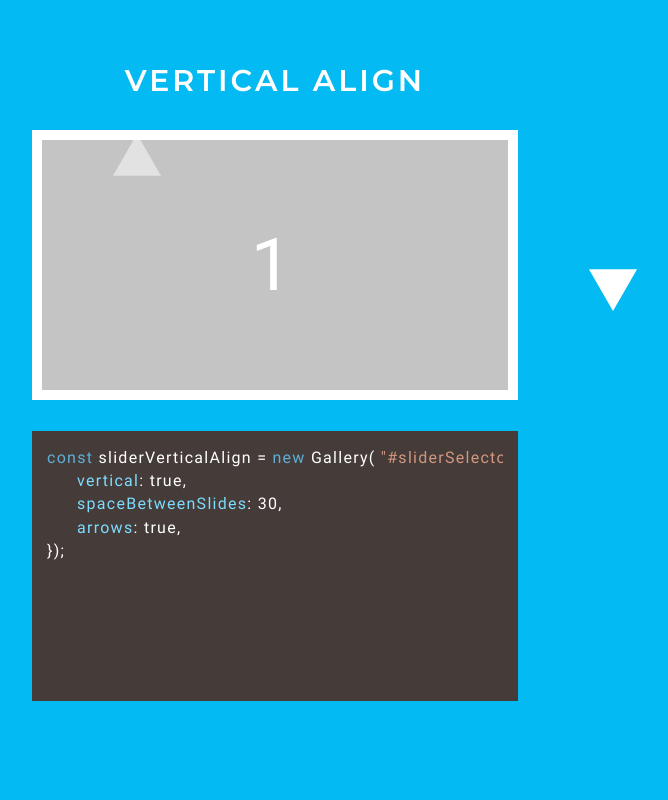
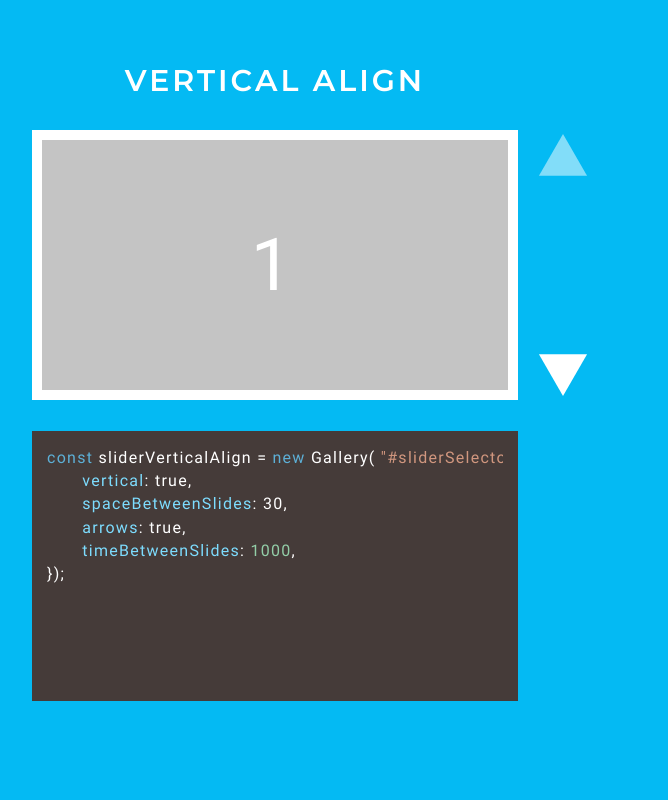
Before and after one commit to JSvadim/slider, a website: page landing-page/index.html in a window 1280 px wide. Shown: the part 1597-2397 px from the top of the page, without its empty margins (365-1033 px from the left). Drawn offline with Linux system fonts and the light colour scheme; files whose address does not match are found by name.

Commit message:
Arrows animation added.
I added animation for all arrows on landing page.

```diff
--- a/Source/galleryLib/galleryLib.scss
+++ b/Source/galleryLib/galleryLib.scss
@@ -1,3 +1,5 @@
+
+
 // BASIC SLIDER STYLES START
 
 // NULL STYLES START
@@ -56,7 +58,6 @@
     top: 50%;
     width: 50px;
     height: 50px;
-    transform: translate(0, -50%);
     transition: all 0.5s;
     background-color: aqua;
     &.gallery-arrow-disabled {
@@ -119,13 +120,13 @@
 
 @keyframes arrow-pulse {
     0% {
-        transform: translate(0, -50%);
+        transform: scale(1);
     }
     20% {
-        transform: translate(0, -50%) scale(0.6);
+        transform: scale(0.6);
     }
     100% {
-        transform: translate(0, -50%);
+        transform: scale(1);
     }
 }
 // BASIC SLIDER STYLES END
--- a/Source/landing-page/js/index2__Sliders.js
+++ b/Source/landing-page/js/index2__Sliders.js
@@ -3,15 +3,17 @@
 //SLIDERS INITIALIZING START
 const sliderSpaceBetween = new Gallery("#spaceBetween", {
     spaceBetweenSlides: 20,
-    arrows: true
+    arrows: true,
+    timeBetweenSlides: 1000,
 });
 const sliderVerticalAlign = new Gallery("#verticalAlign", {
     spaceBetweenSlides: 30,
     vertical: true,
-    arrows: true
+    arrows: true,
+    timeBetweenSlides: 1000,
 });
 const sliderDots = new Gallery("#dots", {
     spaceBetweenSlides: 30,
-    dots: true
+    dots: true,
 });
 //SLIDERS INITIALIZING END
--- a/Source/landing-page/styles/main.scss
+++ b/Source/landing-page/styles/main.scss
@@ -27,11 +27,41 @@ body {
     position: absolute;
     width: 50px;
     height: 50px;
-    background: url("../img/icons/slider-arrow.svg") 0% 0% / 100% 100%;
-    transition: all 0.5s;
-}
-.gallery-arrow.gallery-arrow-disabled {
-    opacity: 0.5;
+    background-color: initial;
+    &.gallery-arrow-clicked {
+        animation: initial;
+    }
+    &.gallery-arrow-clicked::after {
+        animation: "arrow-pulse" 1s 0s;
+    }
+    &.gallery-arrow-clicked::before {
+        animation: "arrow-pulse--before" 1s 0s;
+    }
+    &::before {
+        content: '';
+        display: block;
+        position: absolute;
+        top: 50%;
+        left: 50%;
+        width: 60%;
+        height: 60%;
+        opacity: 0;
+        transform: translate(-50%, -50%);
+        background-color: transparent;
+        border-radius: 50%;
+        border: 2px solid var(--textCol);
+    }
+    &::after {
+        content: '';
+        display: block;
+        position: absolute;
+        top: 0;
+        left: 0;
+        height: 100%;
+        width: 100%;
+        background: url("../img/icons/slider-arrow.svg") 0% 0% / 100% 100%;
+        transition: all 0.5s;
+    }
 }
 // slider basic styles end
 
@@ -366,10 +396,12 @@ body {
         }
         &-slider--vertical-align {
             & .gallery-arrow-prev {
+                left: initial;
                 top: 28px;
                 right: 16px;
             }
             & .gallery-arrow-next {
+                top: initial;
                 bottom: 28px;
                 right: 16px;
                 transform: rotateZ(180deg);
@@ -669,25 +701,21 @@ body {
             &-slider--space-between {
                 & .gallery-arrow-prev {
                     top: 50%;
-                    left: -40px;
-                    transform: translate(-100%, -50%) rotateZ(-90deg);
+                    left: -90px;
                 }
                 & .gallery-arrow-next {
                     top: 50%;
-                    right: -40px;
-                    transform: translate(100%, -50%) rotateZ(90deg);
+                    right: -90px;
                 }
             }
             &-slider--vertical-align {
                 & .gallery-arrow-prev {
                     top: 0px;
-                    right: -40px;
-                    transform: translate(100%, 0);
+                    right: -90px;
                 }
                 & .gallery-arrow-next {
                     bottom: 0px;
-                    right: -40px;
-                    transform: translate(100%, 0) rotateZ(180deg);
+                    right: -90px;
                 }
             }
             &-slider--dots {
@@ -1207,3 +1235,18 @@ body {
         }
     }
 }
+
+@keyframes arrow-pulse--before {
+    0% {
+        transform: translate(-50%, -50%) scale(1);
+        opacity: 0;
+    }
+    20% {
+        transform: translate(-50%, -50%) scale(3);
+        opacity: 1;
+    }
+    100% {
+        transform: translate(-50%, -50%) scale(1);
+        opacity: 0;
+    }
+}
--- a/landing-page/index.html
+++ b/landing-page/index.html
@@ -108,8 +108,12 @@
                                         <span class="code__keyword">new</span>
                                         <span class="code__name">Gallery</span>(
                                         <span class="code__text">"#sliderSelector"</span>, { </br>
-                                        <span class="code__tab"></span><span class="code__obj-key">spaceBetweenSlides</span>: <span class="code__number">20</span>,</br>
-                                        <span class="code__tab"></span><span class="code__obj-key">arrows</span>: <span class="code__boolean">true</span>,</br>
+                                        <span class="code__tab"></span>
+                                        <span class="code__obj-key">spaceBetweenSlides</span>: <span class="code__number">20</span>,</br>
+                                        <span class="code__tab"></span>
+                                        <span class="code__obj-key">arrows</span>: <span class="code__boolean">true</span>,</br>
+                                        <span class="code__tab"></span>
+                                        <span class="code__obj-key">timeBetweenSlides</span>: <span class="code__number">1000</span>,</br>
                                         });
                                     </p>
                                 </div>
@@ -139,9 +143,14 @@
                                         <span class="code__keyword">new</span>
                                         <span class="code__name">Gallery</span>(
                                         <span class="code__text">"#sliderSelector"</span>, { </br>
-                                        <span class="code__tab"></span><span class="code__obj-key">vertical</span>: <span class="code__obj-boolean">true</span>,</br>
-                                        <span class="code__tab"></span><span class="code__obj-key">spaceBetweenSlides</span>: <span class="code__obj-number">30</span>,</br>
-                                        <span class="code__tab"></span><span class="code__obj-key">arrows</span>: <span class="code__obj-boolean">true</span>,</br>
+                                        <span class="code__tab"></span>
+                                        <span class="code__obj-key">vertical</span>: <span class="code__obj-boolean">true</span>,</br>
+                                        <span class="code__tab"></span>
+                                        <span class="code__obj-key">spaceBetweenSlides</span>: <span class="code__obj-number">30</span>,</br>
+                                        <span class="code__tab"></span>
+                                        <span class="code__obj-key">arrows</span>: <span class="code__obj-boolean">true</span>,</br>
+                                        <span class="code__tab"></span>
+                                        <span class="code__obj-key">timeBetweenSlides</span>: <span class="code__number">1000</span>,</br>
                                         });
                                     </p>
                                 </div>
@@ -171,8 +180,10 @@
                                         <span class="code__keyword">new</span>
                                         <span class="code__name">Gallery</span>(
                                         <span class="code__text">"#sliderSelector"</span>, { </br>
-                                        <span class="code__tab"></span><span class="code__obj-key">dots</span>: <span class="code__obj-boolean">true</span>,</br>
-                                        <span class="code__tab"></span><span class="code__obj-key">spaceBetweenSlides</span>: <span class="code__obj-number">20</span>,</br>
+                                        <span class="code__tab"></span>
+                                        <span class="code__obj-key">dots</span>: <span class="code__obj-boolean">true</span>,</br>
+                                        <span class="code__tab"></span>
+                                        <span class="code__obj-key">spaceBetweenSlides</span>: <span class="code__obj-number">20</span>,</br>
                                         });
                                     </p>
                                 </div>
--- a/landing-page/index.js
+++ b/landing-page/index.js
@@ -4,15 +4,17 @@
 //SLIDERS INITIALIZING START
 const sliderSpaceBetween = new Gallery("#spaceBetween", {
     spaceBetweenSlides: 20,
-    arrows: true
+    arrows: true,
+    timeBetweenSlides: 1000,
 });
 const sliderVerticalAlign = new Gallery("#verticalAlign", {
     spaceBetweenSlides: 30,
     vertical: true,
-    arrows: true
+    arrows: true,
+    timeBetweenSlides: 1000,
 });
 const sliderDots = new Gallery("#dots", {
     spaceBetweenSlides: 30,
-    dots: true
+    dots: true,
 });
 //SLIDERS INITIALIZING END
```
Also changed, not shown: Source/landing-page/index.html (+18 -7 lines), galleryLib/galleryLib.css, galleryLib/galleryLib.min.css, landing-page/styles/style.css, landing-page/styles/style.min.css.
